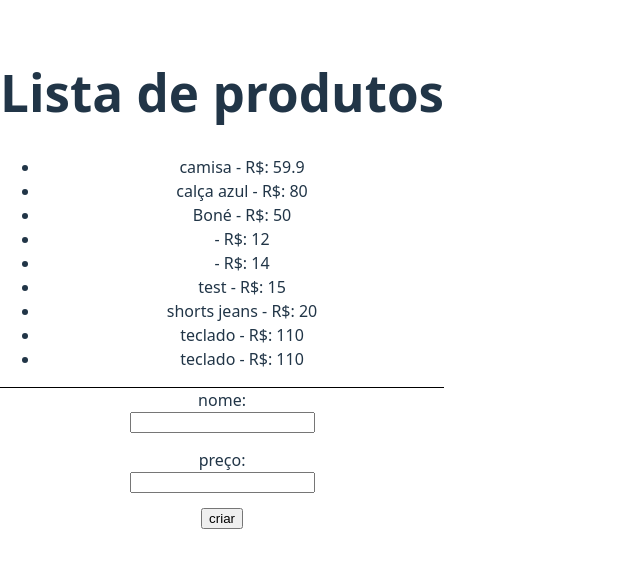
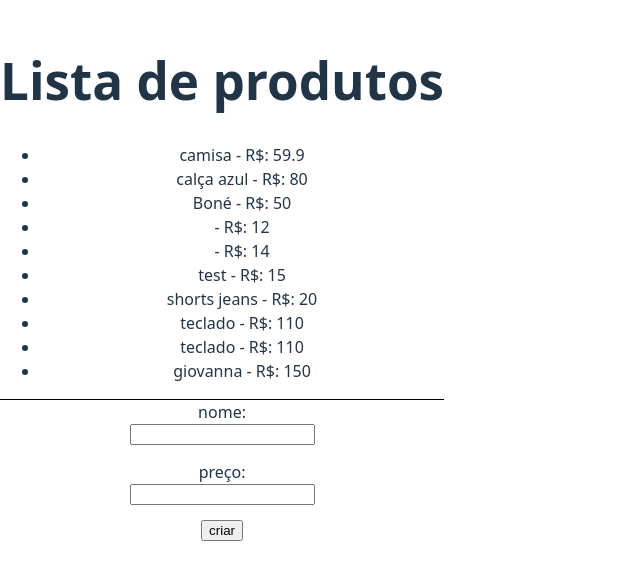
Before and after one commit to Gioomoraes/react-http, a React (Vite) app: page / in a window 1280 px wide. Shown: the part 113-692 px from the top of the page, without its empty margins (0-640 px from the left). Built offline with nearby package versions, Linux system fonts and the light colour scheme; data requests are answered from the project's data file.

Commit message:
importando o hook

```diff
--- a/data/db.json
+++ b/data/db.json
@@ -42,6 +42,11 @@
       "id": "6050",
       "name": "teclado",
       "price": "110"
+    },
+    {
+      "id": "e4cb",
+      "name": "giovanna",
+      "price": "150"
     }
   ]
 }
--- a/src/App.jsx
+++ b/src/App.jsx
@@ -1,26 +1,30 @@
 import { useState, useEffect } from "react";
 import "./App.css";
+
+import { useFetch } from "./hooks/useFetch";
 
 const url = "http://localhost:3000/products";
 
 function App() {
   const [products, setProducts] = useState([]);
 
+  const { data: items } = useFetch(url);
+
   const [name, setName] = useState("");
 
   const [price, setPrice] = useState("");
 
-  useEffect(() => {
-    async function fetchData() {
-      const res = await fetch(url);
+  // useEffect(() => {
+  //   async function fetchData() {
+  //     const res = await fetch(url);
 
-      const data = await res.json();
+  //     const data = await res.json();
 
-      setProducts(data);
-    }
+  //     setProducts(data);
+  //   }
 
-    fetchData();
-  }, []);
+  //   fetchData();
+  // }, []);
 
   const handleSubmit = async (e) => {
     e.preventDefault();
@@ -50,11 +54,12 @@ function App() {
     <div className="App">
       <h1>Lista de produtos </h1>
       <ul>
-        {products.map((product) => (
-          <li key={product.id}>
-            {product.name} - R$: {product.price}
-          </li>
-        ))}
+        {items &&
+          items.map((product) => (
+            <li key={product.id}>
+              {product.name} - R$: {product.price}
+            </li>
+          ))}
       </ul>
       <div className="add-product">
         <form onSubmit={handleSubmit}>
```
